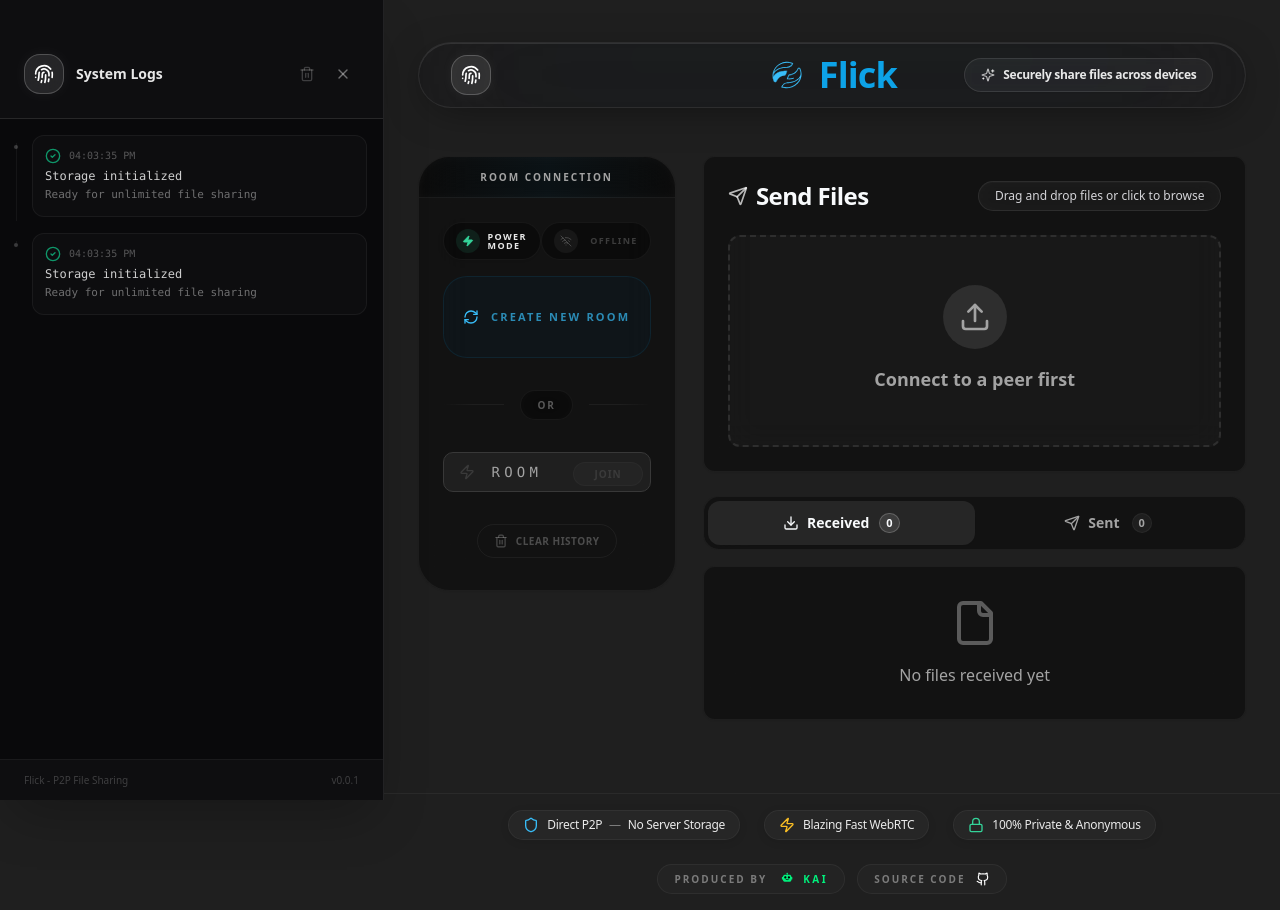
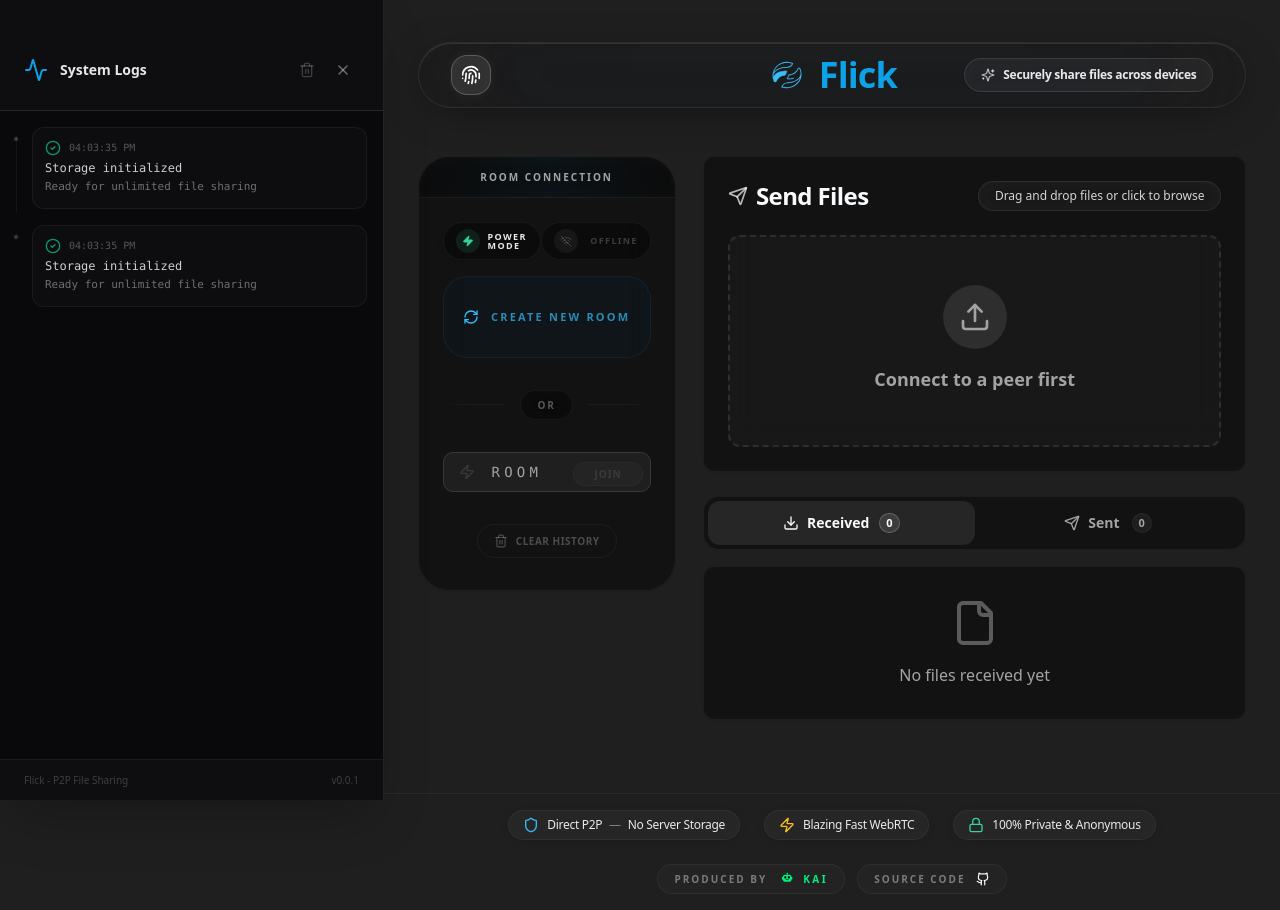
Before and after one commit to nishan-paul-2022/flick-p2p-file-sharing, a Next.js app: page / in a window 1280 px wide. Both pictures are taken after a click on the element 86 px from the left and 74 px from the top of the page. Built offline with nearby package versions, Linux system fonts and the light colour scheme.

Commit message:
feat: replace Fingerprint icon with Activity icon in LogPanel header

```diff
--- a/components/LogPanel.tsx
+++ b/components/LogPanel.tsx
@@ -1,7 +1,7 @@
 'use client';
 
 import { AnimatePresence, motion } from 'framer-motion';
-import { AlertTriangle, CheckCircle2, Fingerprint, Info, Trash2, X, XCircle } from 'lucide-react';
+import { Activity, AlertTriangle, CheckCircle2, Info, Trash2, X, XCircle } from 'lucide-react';
 import React, { useEffect, useRef } from 'react';
 
 import { Button } from '@/components/ui/button';
@@ -71,9 +71,7 @@
                         {/* Header */}
                         <div className="flex flex-shrink-0 items-center justify-between border-b border-white/10 bg-white/[0.02] px-6 pb-4 pt-[calc(var(--py-fluid)+0.25rem+0.5rem)] md:pb-6 md:pt-[calc(var(--py-fluid)+0.5rem+0.75rem)]">
                             <div className="flex items-center gap-3">
-                                <div className="flex h-9 w-9 items-center justify-center rounded-xl border border-white/20 bg-white/10 shadow-log-glow backdrop-blur-md md:h-10 md:w-10">
-                                    <Fingerprint className="h-4 w-4 text-white md:h-5 md:w-5" />
-                                </div>
+                                <Activity className="h-5 w-5 text-primary md:h-6 md:w-6" />
                                 <div>
                                     <h3 className="text-sm font-bold text-white/90">System Logs</h3>
                                 </div>
```
